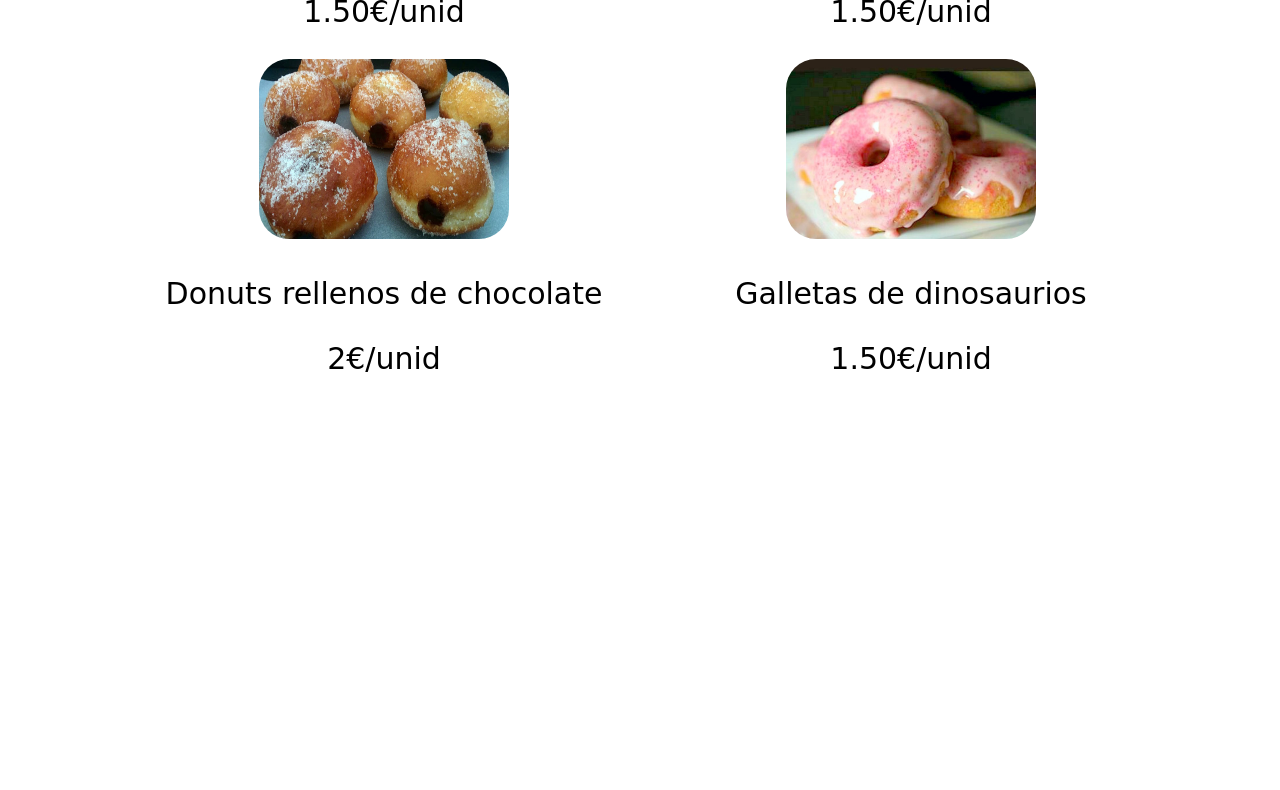
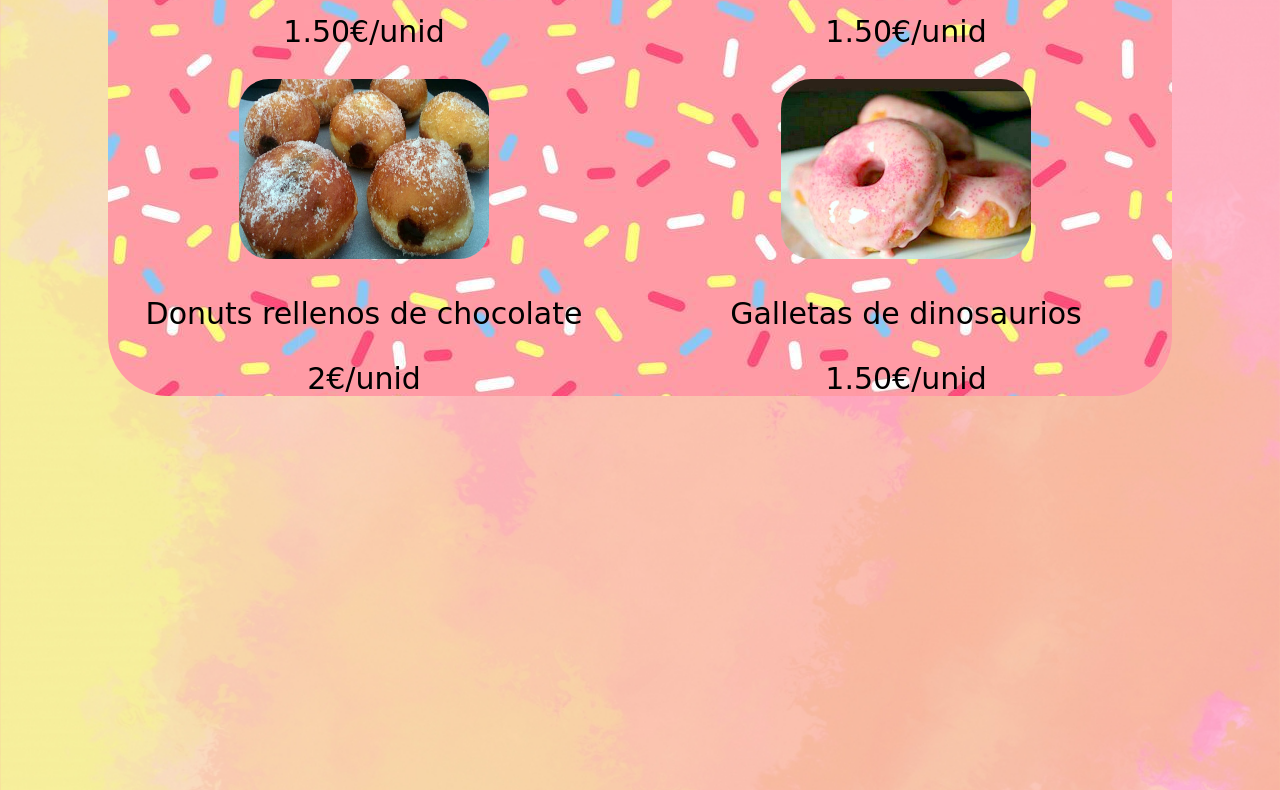
Before and after one commit to anapgh/2020-2021-LTAW-Practicas, a plain HTML site: page P1/donuts.html in a window 1280 px wide. Shown: the part 716-1506 px from the top of the page. Drawn offline with Linux system fonts and the light colour scheme.

Commit message:
modificados fondos directorio

```diff
--- a/P1/donuts.css
+++ b/P1/donuts.css
@@ -1,5 +1,5 @@
 body{
-    background-image: url(fondo5.jpg);
+    background-image: url(imagenes/fondo5.jpg);
     background-size: cover;
     font-family: "Brush Script MT", cursive;
     font-size: 30px;
@@ -13,14 +13,13 @@ body{
 }
 
 #productos{
-    text-align: center;
-    background-image:url(fondop1.jpg);
-    margin: 30px 100px 100px 100px;
+    text-align:center;
+    background-image:url(imagenes/fondop1.jpg);
+    margin: 50px 100px 100px 100px;
     border-width: 3px;
     border-radius: 60px;
-    padding-left: 20px;
+}
 
-}
 #producto1{
     position: absolute;
     width: 40%;
@@ -57,7 +56,6 @@ body{
     height: 35px;
     border-width: 3px;
     border-radius: 60px;
-
 }
 
 #Barra{
--- a/P1/galletas.css
+++ b/P1/galletas.css
@@ -1,5 +1,5 @@
 body{
-    background-image: url(fondo5.jpg);
+    background-image: url(imagenes/fondo5.jpg);
     background-size: cover;
     font-family: "Brush Script MT", cursive;
     font-size: 30px;
@@ -13,14 +13,13 @@ body{
 }
 
 #productos{
-    text-align: center;
-    background-image:url(fondop1.jpg);
-    margin: 30px 100px 100px 100px;
+    text-align:center;
+    background-image:url(imagenes/fondop1.jpg);
+    margin: 50px 100px 100px 100px;
     border-width: 3px;
     border-radius: 60px;
-    padding-left: 20px;
+}
 
-}
 #producto1{
     position: absolute;
     width: 40%;
@@ -57,7 +56,6 @@ body{
     height: 35px;
     border-width: 3px;
     border-radius: 60px;
-
 }
 
 #Barra{
--- a/P1/magdalenas.css
+++ b/P1/magdalenas.css
@@ -1,5 +1,5 @@
 body{
-    background-image: url(fondo5.jpg);
+    background-image: url(imagenes/fondo5.jpg);
     background-size: cover;
     font-family: "Brush Script MT", cursive;
     font-size: 30px;
@@ -13,14 +13,13 @@ body{
 }
 
 #productos{
-    text-align: center;
-    background-image:url(fondop1.jpg);
-    margin: 30px 100px 100px 100px;
+    text-align:center;
+    background-image:url(imagenes/fondop1.jpg);
+    margin: 50px 100px 100px 100px;
     border-width: 3px;
     border-radius: 60px;
-    padding-left: 20px;
+}
 
-}
 #producto1{
     position: absolute;
     width: 40%;
@@ -57,7 +56,6 @@ body{
     height: 35px;
     border-width: 3px;
     border-radius: 60px;
-
 }
 
 #Barra{
--- a/P1/style.css
+++ b/P1/style.css
@@ -4,12 +4,10 @@ head{
 }
 
 body{
-    background-image: url(fondo5.jpg);
+    background-image: url(imagenes/fondo5.jpg);
     background-size: cover;
     font-family: "Brush Script MT", cursive;
     font-size: 30px;
-
-
 }
 
 #Logo-tienda{
@@ -21,11 +19,10 @@ body{
 
 #productos{
     text-align:center;
-    background-image:url(fondop1.jpg);
+    background-image:url(imagenes/fondop1.jpg);
     margin: 50px 100px 100px 100px;
     border-width: 3px;
     border-radius: 60px;
-
 }
 
 #Logo-tarta{
@@ -33,8 +30,6 @@ body{
     border-width: 3px;
     border-radius: 60px;
     margin: 30px 20px 30px 20px;
-
-
 }
 
 #Logo-galleta{
@@ -42,27 +37,25 @@ body{
     border-width: 3px;
     border-radius: 60px;
     margin: 30px 20px 30px 20px;
+}
 
-}
 #Logo-donuts{
     border-style: solid;
     border-width: 3px;
     border-radius: 60px;
     margin: 30px 20px 30px 20px;
+}
 
-}
 #Logo-magdalena{
     border-style: solid;
     border-width: 3px;
     border-radius: 60px;
     margin: 30px 20px 30px 20px;
-
 }
 
 #Logo-carro{
     width: 45px;
     height: 35px;
-
 }
 
 #Barra{
@@ -72,9 +65,9 @@ body{
     border-width: 3px;
     border-radius: 60px;
 }
+
 b{
     padding-left: 80px;
     padding-right: 80px;
     text-align: center;
-
 }
```
